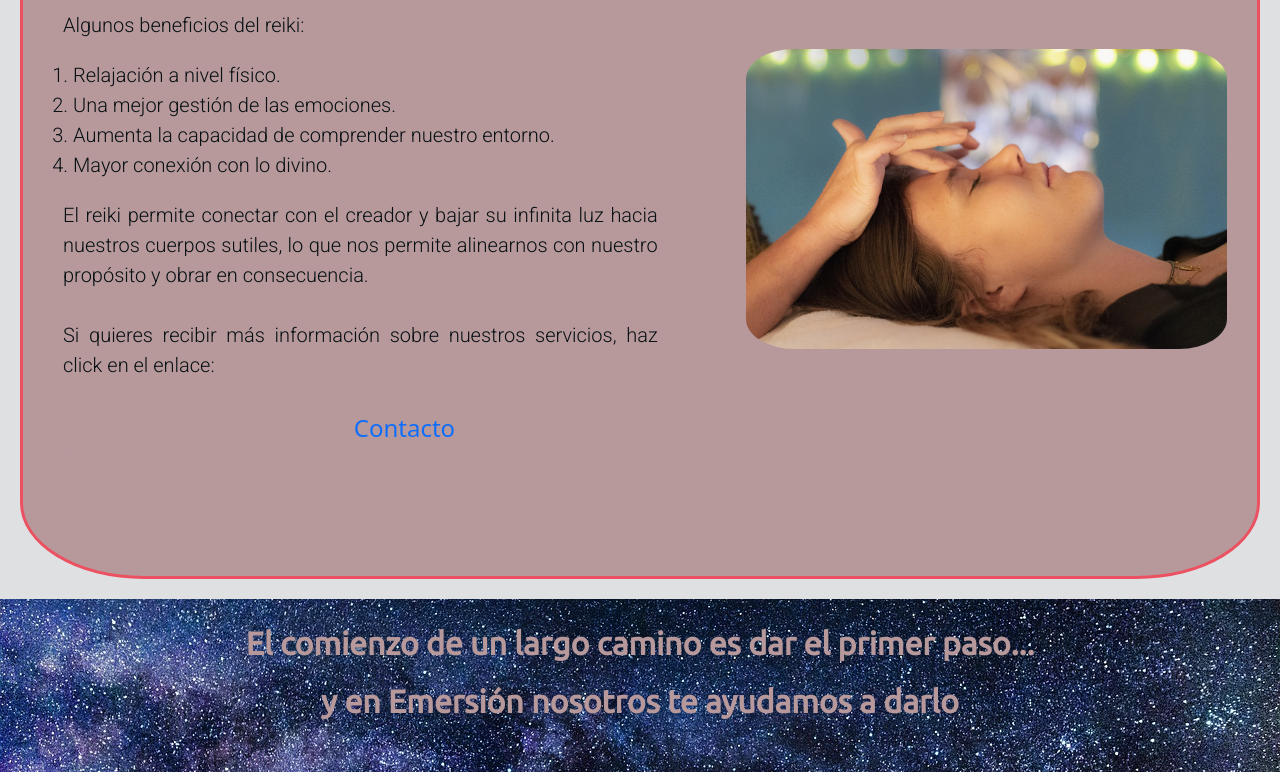
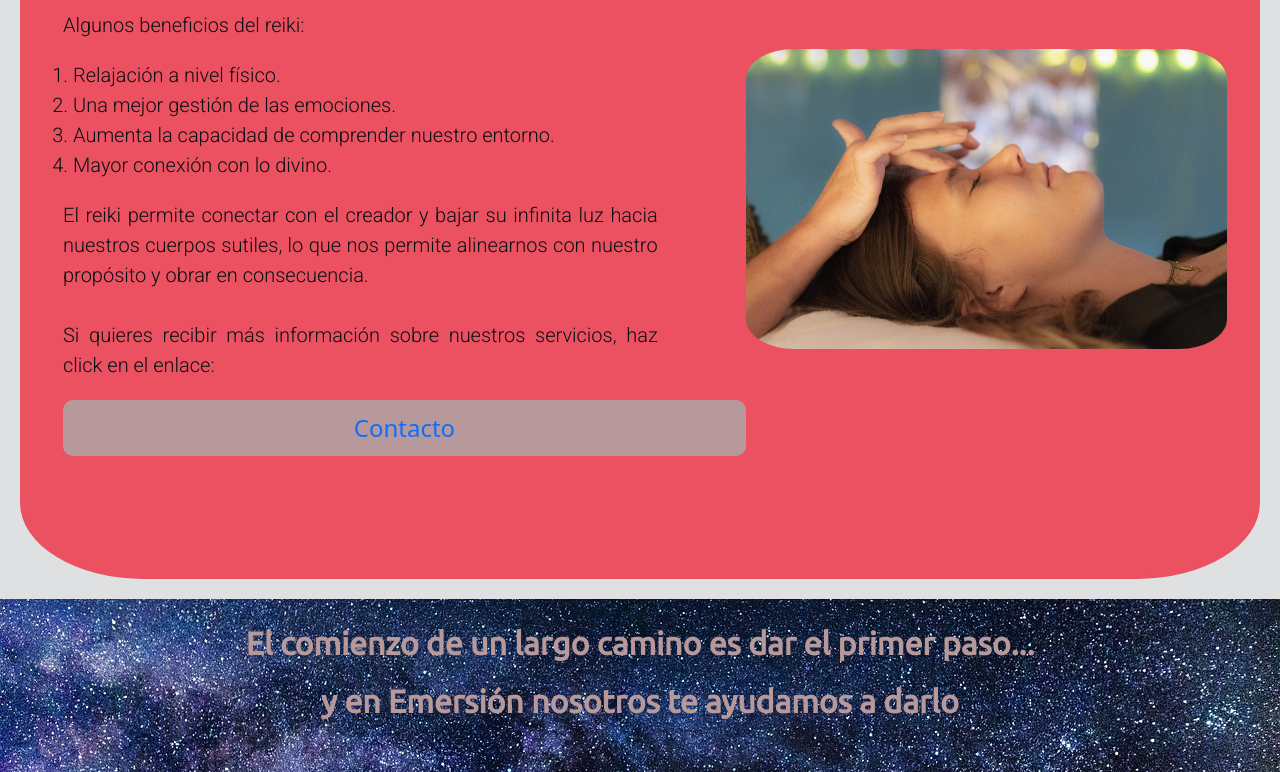
Before and after one commit to Agabaldon80/PFGabaldon, a website: page pages/reiki.html in a window 1280 px wide. Shown: the part 271-1043 px from the top of the page. Drawn offline with nearby package versions, Linux system fonts and the light colour scheme.

Commit message:
cambio color fondo seccion-segunda-info

```diff
--- a/scss/layout/_reiki.scss
+++ b/scss/layout/_reiki.scss
@@ -16,7 +16,7 @@
         align-content:center;
         align-items: center;
         gap: 10px;
-        background-color: #b7999c;
+        background-color: #EB5160;
         padding: 30px;
         border: 3px solid #EB5160;
         border-radius: $radius-primario;
```
Also changed, not shown: css/style.css.
